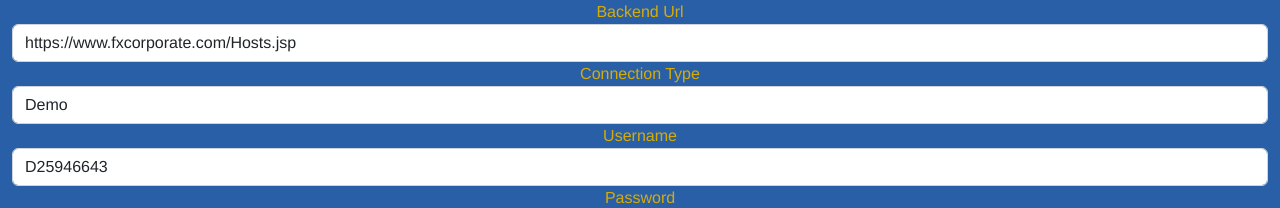
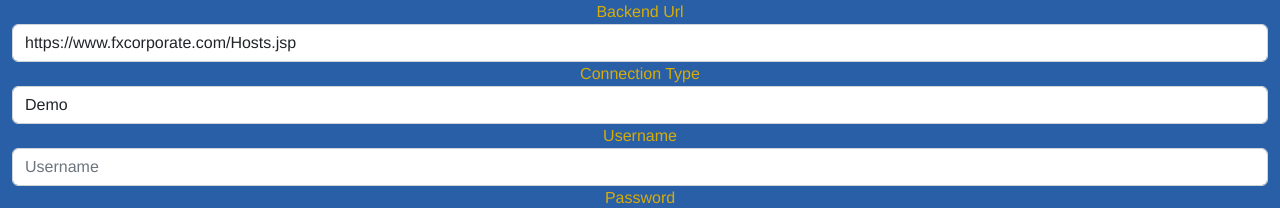
Before and after one commit to EnderKilledYou/stonkbot, a Vue app: page / in a window 1280 px wide. Shown: the top 208 px of the page. Built offline with nearby package versions, Linux system fonts and the light colour scheme; no server answers.

Commit message:
removed demo auth from auto fill

```diff
--- a/src/views/TableViewer.vue
+++ b/src/views/TableViewer.vue
@@ -34,8 +34,8 @@
     }
 
     authCredentials: AuthCredentials = {
-        username: 'D25946643',
-        password: '0dWql',
+        username: '',
+        password: '',
         url: 'https://www.fxcorporate.com/Hosts.jsp',
         connectionType: 'Demo',
         userHash: ''
```
